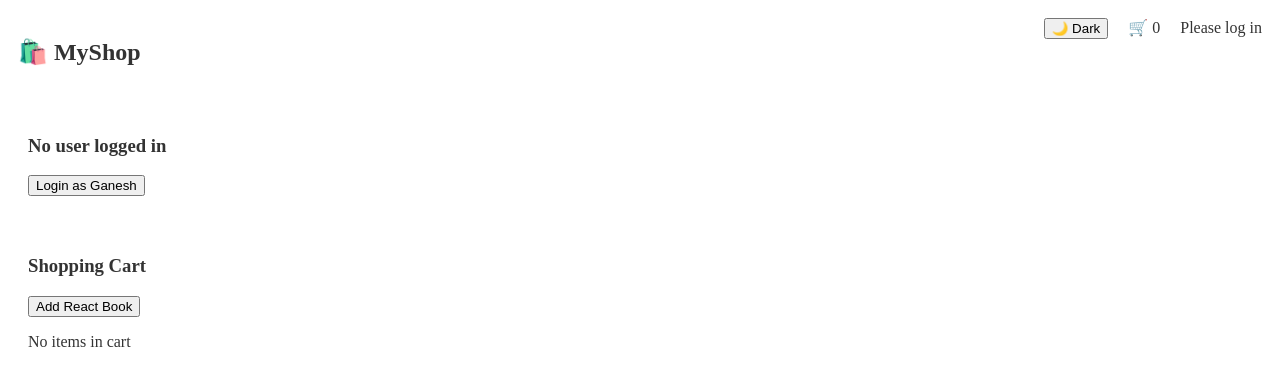
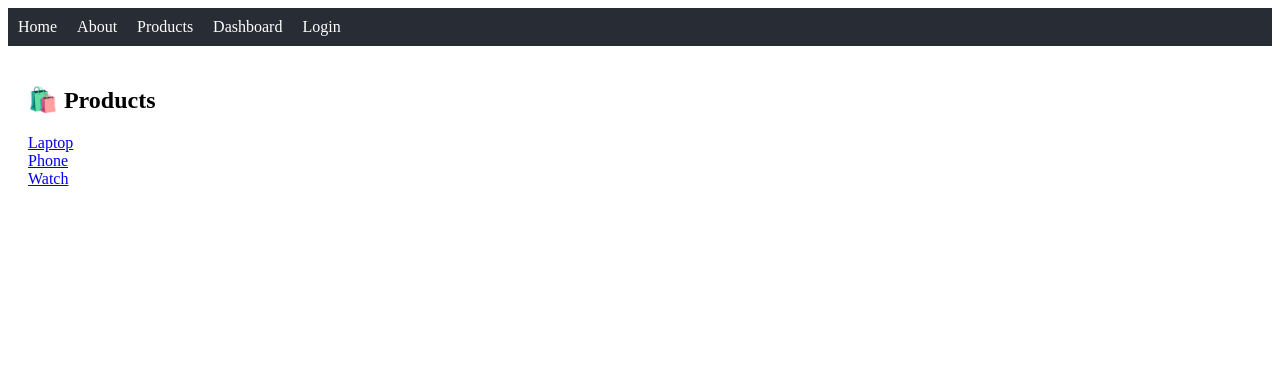
Before and after one commit to ganesh9215/reactjs_tutorial, a React (Create React App) app: page /products in a window 1280 px wide. Shown: the top 386 px of the page. Built offline with nearby package versions, Linux system fonts and the light colour scheme.

Commit message:
Add files via upload

```diff
--- a/package.json
+++ b/package.json
@@ -1,5 +1,5 @@
 {
-  "name": "context-demo",
+  "name": "react_routers",
   "version": "0.1.0",
   "private": true,
   "dependencies": {
@@ -9,6 +9,7 @@
     "@testing-library/user-event": "^13.5.0",
     "react": "^19.2.0",
     "react-dom": "^19.2.0",
+    "react-router-dom": "^7.9.4",
     "react-scripts": "5.0.1",
     "web-vitals": "^2.1.4"
   },
--- a/src/App.js
+++ b/src/App.js
@@ -1,19 +1,45 @@
-import React, { useContext } from "react";
+import React from "react";
+import { Routes, Route } from "react-router-dom";
 import Navbar from "./components/Navbar";
-import Profile from "./components/Profile";
-import Cart from "./components/Cart";
-import { ThemeContext } from "./context/ThemeContext";
+import Home from "./pages/Home";
+import About from "./pages/About";
+import Products from "./pages/Products";
+import ProductDetails from "./pages/ProductDetails";
+import Dashboard from "./pages/Dashboard";
+import Login from "./pages/Login";
+import NotFound from "./pages/NotFound";
+import ProtectedRoute from "./routes/ProtectedRoute";
 
-function App() {
-  const { theme } = useContext(ThemeContext);
+const App = () => {
   return (
-    <div style={{ background: theme === "light" ? "none" : "#ddd",
-      color: theme === "light" ? "#333" : "#000"}}>
+    <div>
       <Navbar />
-      <Profile />
-      <Cart />
+      <div style={{ padding: "20px" }}>
+        <Routes>
+          <Route path="/" element={<Home />} />
+          <Route path="/about" element={<About />} />
+
+          {/* Nested route example */}
+          <Route path="/products" element={<Products />}>
+            <Route path=":id" element={<ProductDetails />} />
+          </Route>
+
+          {/* Protected Route */}
+          <Route
+            path="/dashboard"
+            element={
+              <ProtectedRoute>
+                <Dashboard />
+              </ProtectedRoute>
+            }
+          />
+
+          <Route path="/login" element={<Login />} />
+          <Route path="*" element={<NotFound />} />
+        </Routes>
+      </div>
     </div>
   );
-}
+};
 
 export default App;
--- a/src/components/Navbar.js
+++ b/src/components/Navbar.js
@@ -1,40 +1,22 @@
-import React, { useContext } from "react";
-import { AuthContext } from "../context/AuthContext";
-import { ThemeContext } from "../context/ThemeContext";
-import { CartContext } from "../context/CartContext";
+import React from "react";
+import { Link } from "react-router-dom";
 
 const Navbar = () => {
-  const { user, logout } = useContext(AuthContext);
-  const { theme, toggleTheme } = useContext(ThemeContext);
-  const { cart } = useContext(CartContext);
-
   return (
     <nav
       style={{
-        background: theme === "light" ? "none" : "#333",
-        color: theme === "light" ? "#333" : "#000",
+        display: "flex",
+        gap: "20px",
         padding: "10px",
-        display: "flex",
-        justifyContent: "space-between",
+        background: "#282c34",
+        color: "white",
       }}
     >
-      <h2>🛍️ MyShop</h2>
-      <div>
-        <button onClick={toggleTheme}>
-          {theme === "light" ? "🌙 Dark" : "☀️ Light"}
-        </button>
-        <span style={{ marginLeft: "20px" }}>🛒 {cart.length}</span>
-        {user ? (
-          <>
-            <span style={{ marginLeft: "20px" }}>Welcome, {user.name}</span>
-            <button onClick={logout} style={{ marginLeft: "10px" }}>
-              Logout
-            </button>
-          </>
-        ) : (
-          <span style={{ marginLeft: "20px" }}>Please log in</span>
-        )}
-      </div>
+      <Link to="/" style={{ color: "white", textDecoration: "none" }}>Home</Link>
+      <Link to="/about" style={{ color: "white", textDecoration: "none" }}>About</Link>
+      <Link to="/products" style={{ color: "white", textDecoration: "none" }}>Products</Link>
+      <Link to="/dashboard" style={{ color: "white", textDecoration: "none" }}>Dashboard</Link>
+      <Link to="/login" style={{ color: "white", textDecoration: "none" }}>Login</Link>
     </nav>
   );
 };
--- a/src/index.js
+++ b/src/index.js
@@ -1,19 +1,11 @@
 import React from "react";
 import ReactDOM from "react-dom/client";
 import App from "./App";
-import { AuthProvider } from "./context/AuthContext";
-import { ThemeProvider } from "./context/ThemeContext";
-import { CartProvider } from "./context/CartContext";
+import { BrowserRouter } from "react-router-dom";
 
 const root = ReactDOM.createRoot(document.getElementById("root"));
 root.render(
-  <React.StrictMode>
-    <AuthProvider>
-      <ThemeProvider>
-        <CartProvider>
-          <App />
-        </CartProvider>
-      </ThemeProvider>
-    </AuthProvider>
-  </React.StrictMode>
+  <BrowserRouter>
+    <App />
+  </BrowserRouter>
 );
--- /dev/null
+++ b/src/pages/About.js
@@ -0,0 +1,2 @@
+const About = () => <h2>ℹ️ About Us Page</h2>;
+export default About;
--- /dev/null
+++ b/src/pages/Dashboard.js
@@ -0,0 +1,2 @@
+const Dashboard = () => <h2>🔐 Dashboard (Protected)</h2>;
+export default Dashboard;
--- /dev/null
+++ b/src/pages/Home.js
@@ -0,0 +1,2 @@
+const Home = () => <h2>🏠 Welcome to ShopMate!</h2>;
+export default Home;
--- /dev/null
+++ b/src/pages/Login.js
@@ -0,0 +1,19 @@
+import { useNavigate } from "react-router-dom";
+
+const Login = () => {
+  const navigate = useNavigate();
+
+  const handleLogin = () => {
+    localStorage.setItem("auth", "true");
+    navigate("/dashboard");
+  };
+
+  return (
+    <div>
+      <h2>🔑 Login Page</h2>
+      <button onClick={handleLogin}>Login</button>
+    </div>
+  );
+};
+
+export default Login;
--- /dev/null
+++ b/src/pages/NotFound.js
@@ -0,0 +1,2 @@
+const NotFound = () => <h2>❌ 404 - Page Not Found</h2>;
+export default NotFound;
--- /dev/null
+++ b/src/pages/ProductDetails.js
@@ -0,0 +1,15 @@
+import { useParams, useNavigate } from "react-router-dom";
+
+const ProductDetails = () => {
+  const { id } = useParams();
+  const navigate = useNavigate();
+
+  return (
+    <div style={{ marginTop: "20px" }}>
+      <h3>Product Details for ID: {id}</h3>
+      <button onClick={() => navigate("/products")}>⬅️ Back to Products</button>
+    </div>
+  );
+};
+
+export default ProductDetails;
--- /dev/null
+++ b/src/pages/Products.js
@@ -0,0 +1,23 @@
+import { Link, Outlet } from "react-router-dom";
+
+const products = [
+  { id: 1, name: "Laptop" },
+  { id: 2, name: "Phone" },
+  { id: 3, name: "Watch" },
+];
+
+const Products = () => {
+  return (
+    <div>
+      <h2>🛍️ Products</h2>
+      {products.map((p) => (
+        <div key={p.id}>
+          <Link to={`/products/${p.id}`}>{p.name}</Link>
+        </div>
+      ))}
+      <Outlet />
+    </div>
+  );
+};
+
+export default Products;
--- /dev/null
+++ b/src/routes/ProtectedRoute.js
@@ -0,0 +1,8 @@
+import { Navigate } from "react-router-dom";
+
+const ProtectedRoute = ({ children }) => {
+  const isAuth = localStorage.getItem("auth");
+  return isAuth ? children : <Navigate to="/login" />;
+};
+
+export default ProtectedRoute;
```
